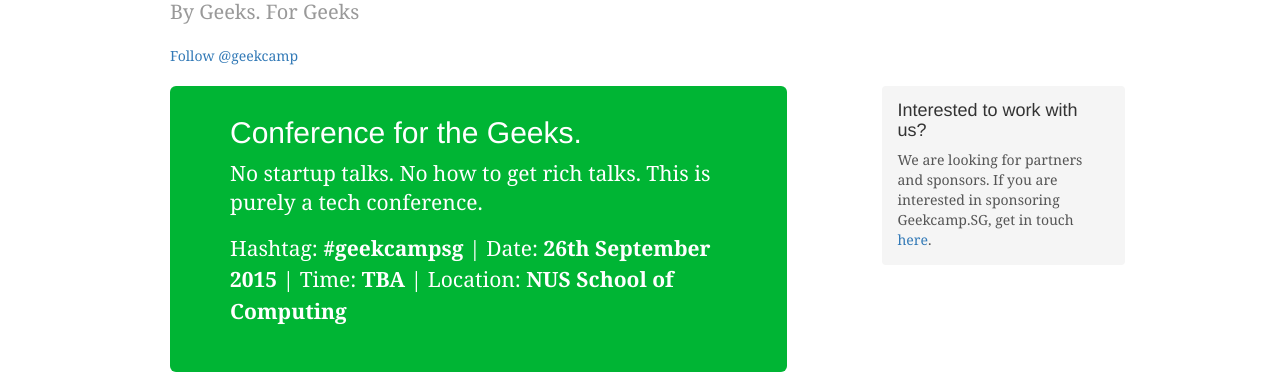
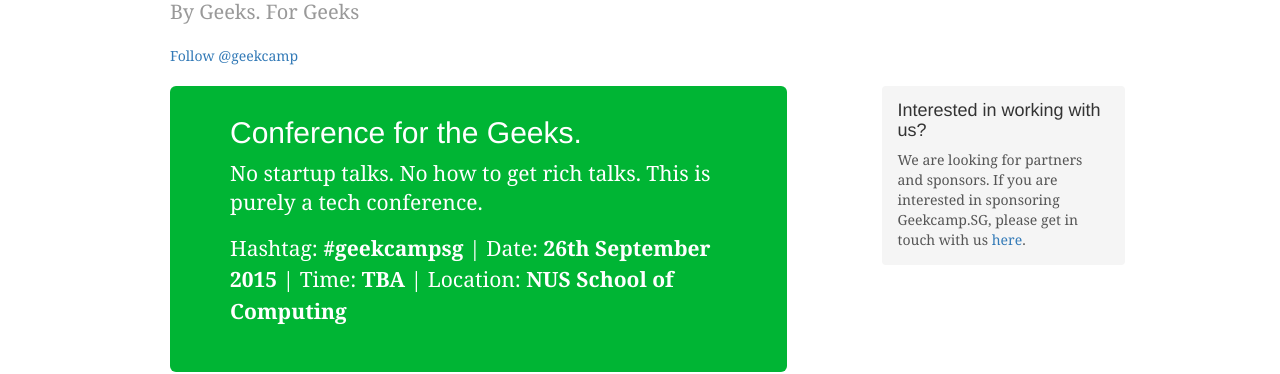
Before and after one commit to geekcampsg/website-2016, a Jekyll site: the page built from index.html, in a window 1280 px wide and 900 px high. Shown: the part 382-756 px from the top of the window. Built offline with Jekyll 4.4.1, drawn with Linux system fonts in a browser that asks for light colours; nearby versions of some CDN libraries; comment, search, counter and statistics services are not loaded.

Commit message:
Update copy for sponsor/partner sidebar.

```diff
--- a/index.html
+++ b/index.html
@@ -73,8 +73,8 @@
 
     <div class="col-sm-3 col-sm-offset-1 blog-sidebar">
       <div class="sidebar-module sidebar-module-inset">
-        <h4>Interested to work with us?</h4>
-        <p>We are looking for partners and sponsors. If you are interested in sponsoring Geekcamp.SG, get in touch <a href="mailto:info@geekcamp.sg">here</a>.</p>
+        <h4>Interested in working with us?</h4>
+        <p>We are looking for partners and sponsors. If you are interested in sponsoring Geekcamp.SG, please get in touch with us <a href="mailto:info@geekcamp.sg">here</a>.</p>
       </div>
     </div><!-- /.blog-sidebar -->
   </div><!-- /.row -->
```
